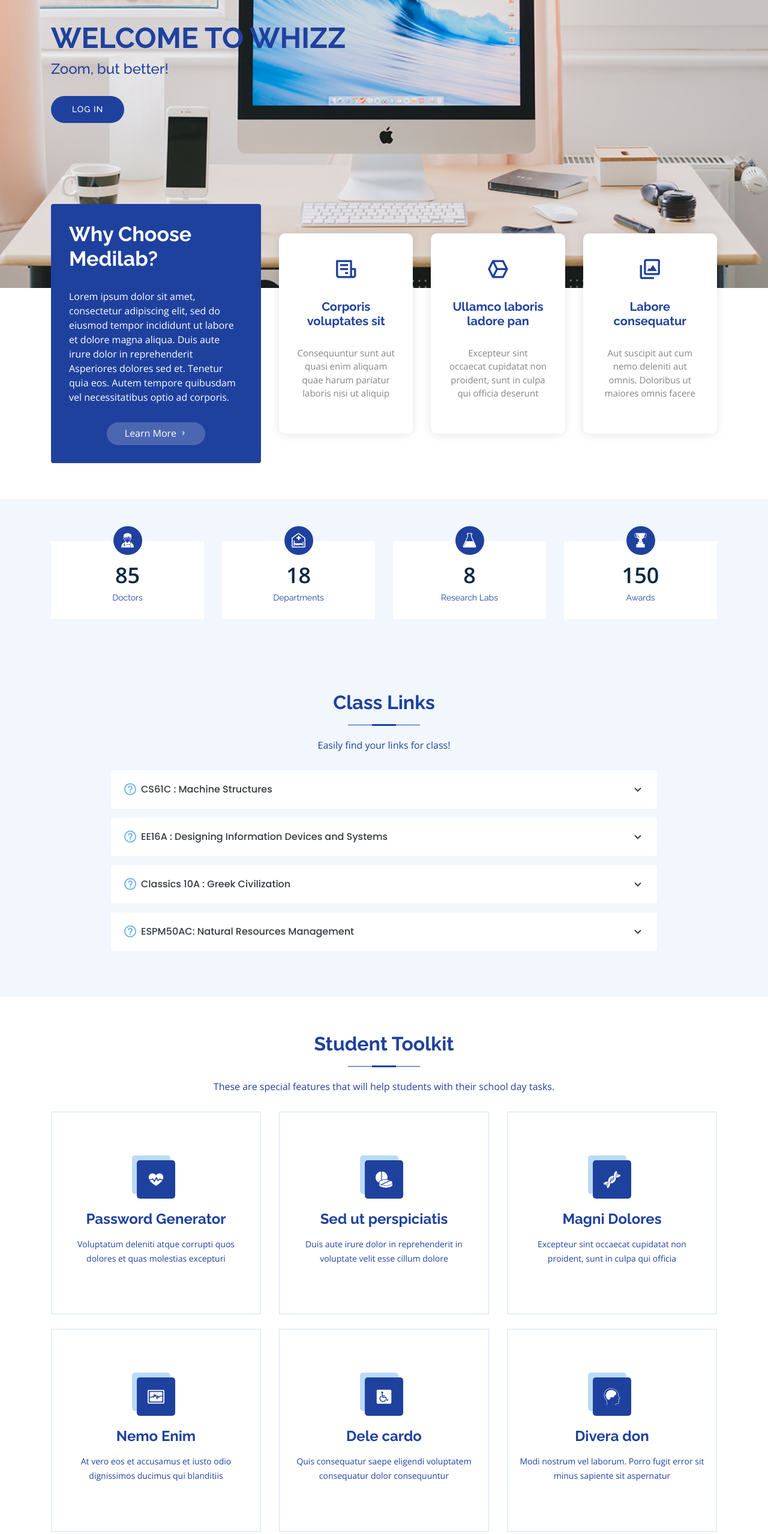
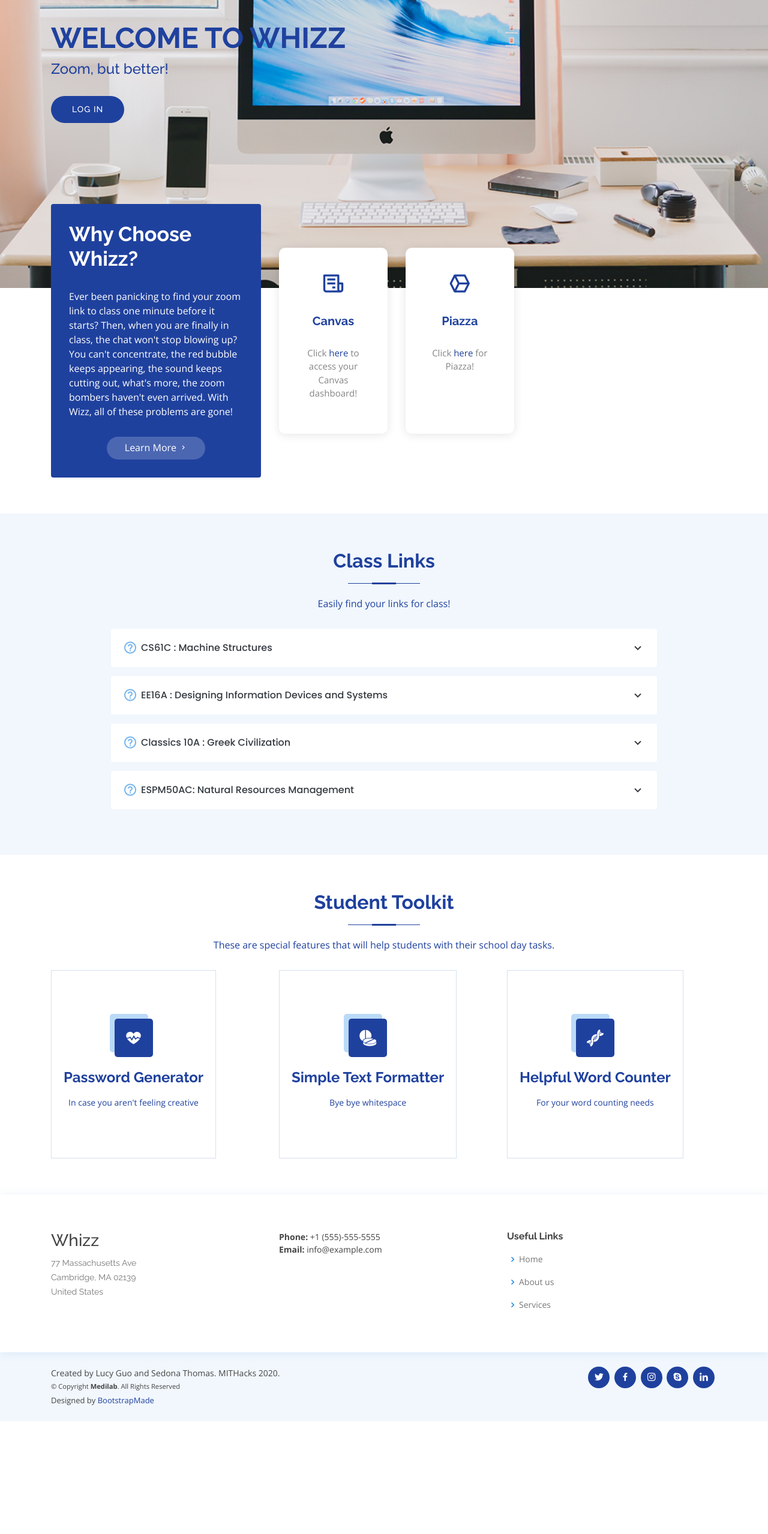
Before and after one commit to lucyg16/Whizz, a plain HTML site: page index.html in a window 1280 px wide. Shown: the part 240-2797 px from the top of the page at 60% size. After the commit the page ends 2609 px from the top, so only its background shows below. Drawn offline with nearby package versions, Linux system fonts and the light colour scheme.

Commit message:
done with website :)

```diff
--- a/index.html
+++ b/index.html
@@ -39,24 +39,6 @@
 
 <body>
 
-  <!-- ======= Top Bar ======= -->
-  <div id="topbar" class="d-none d-lg-flex align-items-center fixed-top">
-    <div class="container d-flex">
-      <div class="contact-info mr-auto">
-        <i class="icofont-envelope"></i> <a href="mailto:contact@example.com">contact@example.com</a>
-        <i class="icofont-phone"></i> +1 5589 55488 55
-        <i class="icofont-google-map"></i> A108 Adam Street, NY
-      </div>
-      <div class="social-links">
-        <a href="#" class="twitter"><i class="icofont-twitter"></i></a>
-        <a href="#" class="facebook"><i class="icofont-facebook"></i></a>
-        <a href="#" class="instagram"><i class="icofont-instagram"></i></a>
-        <a href="#" class="skype"><i class="icofont-skype"></i></a>
-        <a href="#" class="linkedin"><i class="icofont-linkedin"></i></i></a>
-      </div>
-    </div>
-  </div>
-
   <!-- ======= Header ======= -->
   <header id="header" class="fixed-top">
     <div class="container d-flex align-items-center">
@@ -69,7 +51,7 @@
         <ul>
           <li class="active"><a href="index.html">Home</a></li>
           <li><a href="#faq">Class Links</a></li>
-          <li><a href="#services">Services</a></li>
+          <li><a href="#services">Student Toolkit</a></li>
         </ul>
       </nav><!-- .nav-menu -->
 
@@ -96,10 +78,9 @@
         <div class="row">
           <div class="col-lg-4 d-flex align-items-stretch">
             <div class="content">
-              <h3>Why Choose Medilab?</h3>
+              <h3>Why Choose Whizz?</h3>
               <p>
-                Lorem ipsum dolor sit amet, consectetur adipiscing elit, sed do eiusmod tempor incididunt ut labore et dolore magna aliqua. Duis aute irure dolor in reprehenderit
-                Asperiores dolores sed et. Tenetur quia eos. Autem tempore quibusdam vel necessitatibus optio ad corporis.
+                Ever been panicking to find your zoom link to class one minute before it starts? Then, when you are finally in class, the chat won't stop blowing up? You can't concentrate, the red bubble keeps appearing, the sound keeps cutting out, what's more, the zoom bombers haven't even arrived. With Wizz, all of these problems are gone!
               </p>
               <div class="text-center">
                 <a href="#" class="more-btn">Learn More <i class="bx bx-chevron-right"></i></a>
@@ -112,22 +93,15 @@
                 <div class="col-xl-4 d-flex align-items-stretch">
                   <div class="icon-box mt-4 mt-xl-0">
                     <i class="bx bx-receipt"></i>
-                    <h4>Corporis voluptates sit</h4>
-                    <p>Consequuntur sunt aut quasi enim aliquam quae harum pariatur laboris nisi ut aliquip</p>
+                    <h4>Canvas</h4>
+                    <p>Click <a href="https://learn.canvas.net/login/canvas">here</a> to access your Canvas dashboard!</p>
                   </div>
                 </div>
                 <div class="col-xl-4 d-flex align-items-stretch">
                   <div class="icon-box mt-4 mt-xl-0">
                     <i class="bx bx-cube-alt"></i>
-                    <h4>Ullamco laboris ladore pan</h4>
-                    <p>Excepteur sint occaecat cupidatat non proident, sunt in culpa qui officia deserunt</p>
-                  </div>
-                </div>
-                <div class="col-xl-4 d-flex align-items-stretch">
-                  <div class="icon-box mt-4 mt-xl-0">
-                    <i class="bx bx-images"></i>
-                    <h4>Labore consequatur</h4>
-                    <p>Aut suscipit aut cum nemo deleniti aut omnis. Doloribus ut maiores omnis facere</p>
+                    <h4>Piazza</h4>
+                    <p>Click <a href="https://piazza.com">here</a> for Piazza!</p>
                   </div>
                 </div>
               </div>
@@ -137,49 +111,6 @@
 
       </div>
     </section><!-- End Why Us Section -->
-
-    <!-- ======= Counts Section ======= -->
-    <section id="counts" class="counts">
-      <div class="container">
-
-        <div class="row">
-
-          <div class="col-lg-3 col-md-6">
-            <div class="count-box">
-              <i class="icofont-doctor-alt"></i>
-              <span data-toggle="counter-up">85</span>
-              <p>Doctors</p>
-            </div>
-          </div>
-
-          <div class="col-lg-3 col-md-6 mt-5 mt-md-0">
-            <div class="count-box">
-              <i class="icofont-patient-bed"></i>
-              <span data-toggle="counter-up">18</span>
-              <p>Departments</p>
-            </div>
-          </div>
-
-          <div class="col-lg-3 col-md-6 mt-5 mt-lg-0">
-            <div class="count-box">
-              <i class="icofont-laboratory"></i>
-              <span data-toggle="counter-up">8</span>
-              <p>Research Labs</p>
-            </div>
-          </div>
-
-          <div class="col-lg-3 col-md-6 mt-5 mt-lg-0">
-            <div class="count-box">
-              <i class="icofont-award"></i>
-              <span data-toggle="counter-up">150</span>
-              <p>Awards</p>
-            </div>
-          </div>
-
-        </div>
-
-      </div>
-    </section><!-- End Counts Section -->
 
     <!-- ======= Frequently Asked Questions Section ======= -->
     <section id="faq" class="faq section-bg">
@@ -260,50 +191,25 @@
             <div class="icon-box">
               <div class="icon"><i class="icofont-heart-beat"></i></div>
               <h4><a href="">Password Generator</a></h4>
-              <p>Voluptatum deleniti atque corrupti quos dolores et quas molestias excepturi</p>
+              <p>In case you aren't feeling creative</p>
             </div>
           </div>
 
           <div class="col-lg-4 col-md-6 d-flex align-items-stretch mt-4 mt-md-0">
             <div class="icon-box">
               <div class="icon"><i class="icofont-drug"></i></div>
-              <h4><a href="">Sed ut perspiciatis</a></h4>
-              <p>Duis aute irure dolor in reprehenderit in voluptate velit esse cillum dolore</p>
+              <h4><a href=""> Simple Text Formatter </a></h4>
+              <p>Bye bye whitespace</p>
             </div>
           </div>
 
           <div class="col-lg-4 col-md-6 d-flex align-items-stretch mt-4 mt-lg-0">
             <div class="icon-box">
               <div class="icon"><i class="icofont-dna-alt-2"></i></div>
-              <h4><a href="">Magni Dolores</a></h4>
-              <p>Excepteur sint occaecat cupidatat non proident, sunt in culpa qui officia</p>
+              <h4><a href=""> Helpful Word Counter </a></h4>
+              <p>For your word counting needs</p>
             </div>
           </div>
-
-          <div class="col-lg-4 col-md-6 d-flex align-items-stretch mt-4">
-            <div class="icon-box">
-              <div class="icon"><i class="icofont-heartbeat"></i></div>
-              <h4><a href="">Nemo Enim</a></h4>
-              <p>At vero eos et accusamus et iusto odio dignissimos ducimus qui blanditiis</p>
-            </div>
-          </div>
-
-          <div class="col-lg-4 col-md-6 d-flex align-items-stretch mt-4">
-            <div class="icon-box">
-              <div class="icon"><i class="icofont-disabled"></i></div>
-              <h4><a href="">Dele cardo</a></h4>
-              <p>Quis consequatur saepe eligendi voluptatem consequatur dolor consequuntur</p>
-            </div>
-          </div>
-
-          <div class="col-lg-4 col-md-6 d-flex align-items-stretch mt-4">
-            <div class="icon-box">
-              <div class="icon"><i class="icofont-autism"></i></div>
-              <h4><a href="">Divera don</a></h4>
-              <p>Modi nostrum vel laborum. Porro fugit error sit minus sapiente sit aspernatur</p>
-            </div>
-          </div>
-
         </div>
 
       </div>
@@ -322,47 +228,29 @@
       <div class="container">
         <div class="row">
 
-          <div class="col-lg-3 col-md-6 footer-contact">
-            <h3>MWhizz</h3>
+          <div class="col-lg-4 col-md-6 footer-contact">
+            <h3>Whizz</h3>
             <p>
-              A108 Adam Street <br>
-              New York, NY 535022<br>
+              77 Massachusetts Ave <br>
+              Cambridge, MA 02139<br>
               United States <br><br>
-              <strong>Phone:</strong> +1 5589 55488 55<br>
+            </p>
+          </div>
+
+          <div class="col-lg-4 col-md-6 footer-contact">
+              <strong>Phone:</strong> +1 (555)-555-5555 <br>
               <strong>Email:</strong> info@example.com<br>
             </p>
           </div>
 
-          <div class="col-lg-2 col-md-6 footer-links">
+          <div class="col-lg-4 col-md-6 footer-links">
             <h4>Useful Links</h4>
             <ul>
               <li><i class="bx bx-chevron-right"></i> <a href="#">Home</a></li>
               <li><i class="bx bx-chevron-right"></i> <a href="#">About us</a></li>
               <li><i class="bx bx-chevron-right"></i> <a href="#">Services</a></li>
-              <li><i class="bx bx-chevron-right"></i> <a href="#">Terms of service</a></li>
-              <li><i class="bx bx-chevron-right"></i> <a href="#">Privacy policy</a></li>
             </ul>
           </div>
-
-          <div class="col-lg-3 col-md-6 footer-links">
-            <h4>Our Services</h4>
-            <ul>
-              <li><i class="bx bx-chevron-right"></i> <a href="#">Web Design</a></li>
-              <li><i class="bx bx-chevron-right"></i> <a href="#">Web Development</a></li>
-              <li><i class="bx bx-chevron-right"></i> <a href="#">Product Management</a></li>
-              <li><i class="bx bx-chevron-right"></i> <a href="#">Marketing</a></li>
-              <li><i class="bx bx-chevron-right"></i> <a href="#">Graphic Design</a></li>
-            </ul>
-          </div>
-
-          <div class="col-lg-4 col-md-6 footer-newsletter">
-            <h4>Join Our Newsletter</h4>
-            <p>Tamen quem nulla quae legam multos aute sint culpa legam noster magna</p>
-            <form action="" method="post">
-              <input type="email" name="email"><input type="submit" value="Subscribe">
-            </form>
-          </div>
-
         </div>
       </div>
     </div>
@@ -371,7 +259,10 @@
 
       <div class="mr-md-auto text-center text-md-left">
         <div class="copyright">
-          &copy; Copyright <strong><span>Medilab</span></strong>. All Rights Reserved
+          Created by Lucy Guo and Sedona Thomas. MITHacks 2020.
+        </div>
+        <div class="copyright">
+          <small>&copy; Copyright <strong><span>Medilab</span></strong>. All Rights Reserved</small>
         </div>
         <div class="credits">
           <!-- All the links in the footer should remain intact. -->
```
Also changed, not shown: Readme.txt.
